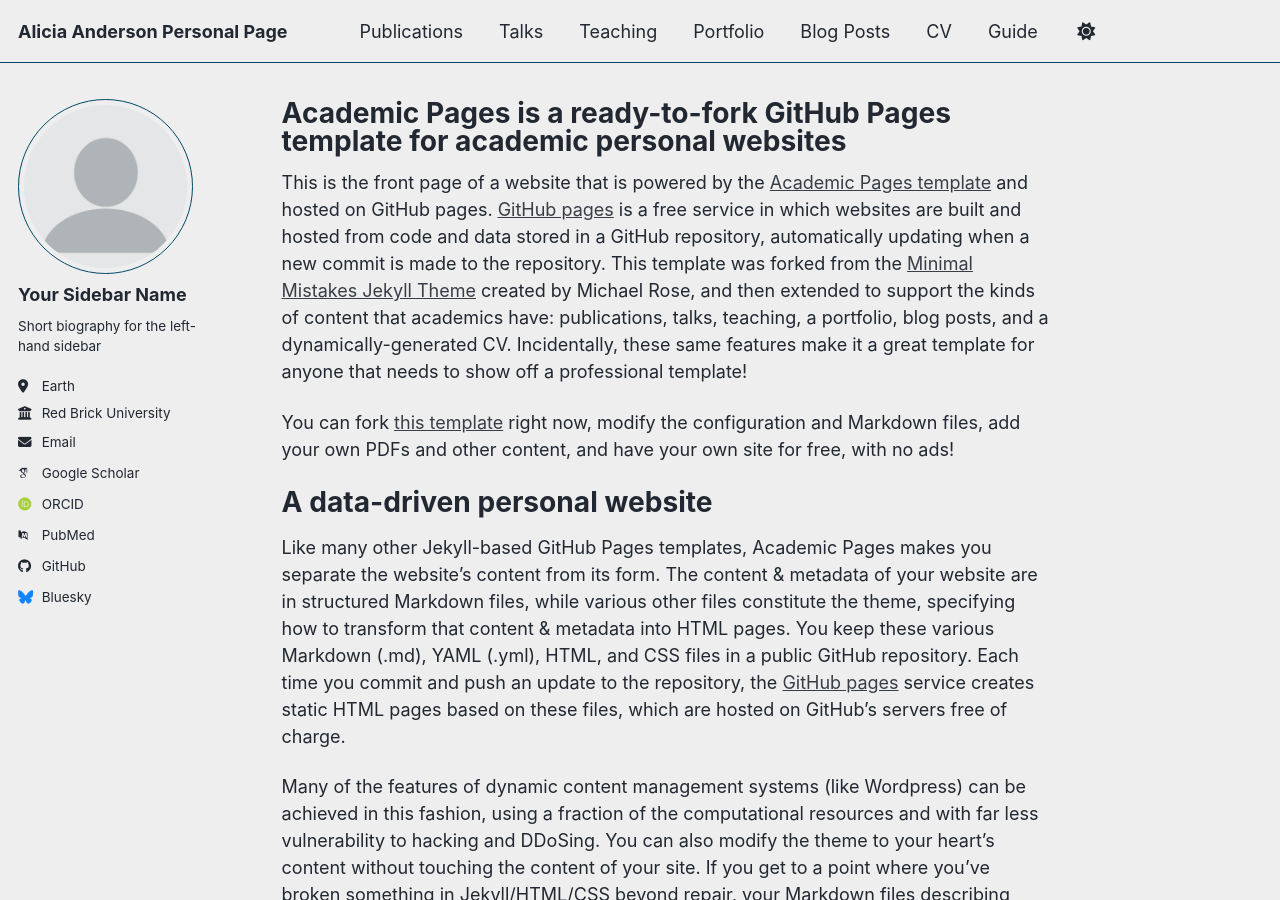
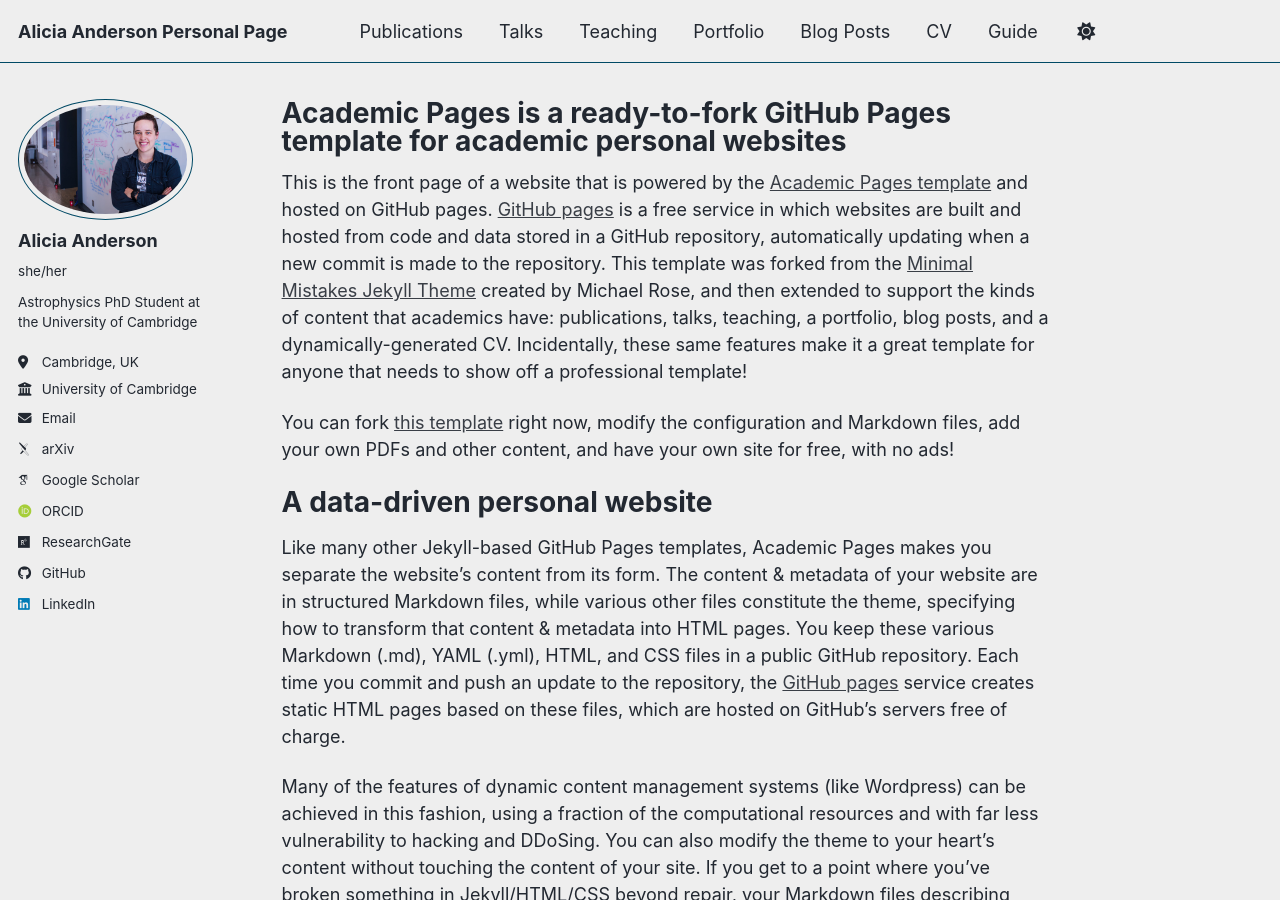
Before and after one commit to aliciaa34/aliciaa34.github.io, a Jekyll site: the page built from _pages/about.md, in a window 1280 px wide and 900 px high. Built offline with Jekyll 4.4.1, drawn with Linux system fonts in a browser that asks for light colours; some web fonts are replaced; a script bundle is joined from its source files by our own code; library files that are not in the unit come from our copies.

Commit message:
Update author profile information in _config.yml

```diff
--- a/_config.yml
+++ b/_config.yml
@@ -23,26 +23,26 @@
 #               Additional customization can be done by editing /_includes/author-profile.html
 author:
   # Biographic information
-  avatar           : "profile.png"
-  name             : "Your Sidebar Name"
-  pronouns         : # example: "she/her"
-  bio              : "Short biography for the left-hand sidebar"
-  location         : "Earth"
-  employer         : "Red Brick University"
+  avatar           : "headshot-SAB .jpg"
+  name             : "Alicia Anderson"
+  pronouns         : "she/her"
+  bio              : "Astrophysics PhD Student at the University of Cambridge"
+  location         : "Cambridge, UK"
+  employer         : "University of Cambridge"
   uri              : # URL
-  email            : "none@example.org"
+  email            : "aa2355@cam.ac.uk"
 
   # Academic websites
   academia         : # URL
-  arxiv            : # URL - Update with the correct link to your profile
-  googlescholar    : "https://scholar.google.com/citations?user=PS_CX0AAAAAJ"
+  arxiv            : "http://arxiv.org/a/anderson_a_2"
+  googlescholar    : "https://scholar.google.com/citations?user=EaGFnVgAAAAJ&hl=en"
   inspire-hep      : # URL
   impactstory      : # URL
-  orcid            : "https://orcid.org/yourorcidurl"
+  orcid            : "https://orcid.org/0009-0007-3830-8843"
   semantic         : # URL
   ssrn             : # URL
-  pubmed           : "https://www.ncbi.nlm.nih.gov/pubmed/?term=john+snow"
-  researchgate     : # URL
+  pubmed           : # URL
+  researchgate     : "https://www.researchgate.net/profile/Alicia-Anderson-12"
   scopus           : # URL
   zotero           : # URL
 
@@ -51,13 +51,13 @@
   bitbucket        : # Username - Update with your username on the site
   codepen          : # Username
   dribbble         : # Username
-  github           : "academicpages"
+  github           : "aliciaa34"
   kaggle           : # Username
   stackoverflow    : # User number or user number and name (i.e., use "1" or "1/jeff-atwood")
 
   # Social media
   artstation       : # Username
-  bluesky          : "bsky.app" # Replace this with you Bluesky username
+  bluesky          : # Replace this with you Bluesky username
   facebook         : # Username
   flickr           : # Username
   foursquare       : # Username
@@ -66,7 +66,7 @@
   keybase          : # Username
   instagram        : # Username
   lastfm           : # Username
-  linkedin         : # Username
+  linkedin         : "https://www.linkedin.com/in/alicia-anderson34/"
   mastodon         : # URL
   medium           : # URL
   pinterest        : # Username
@@ -84,8 +84,6 @@
 
 # Publication Category - The following the list of publication categories and their headings
 publication_category:
-  books:
-    title: 'Books'
   manuscripts:
     title: 'Journal Articles'
   conferences:
```
